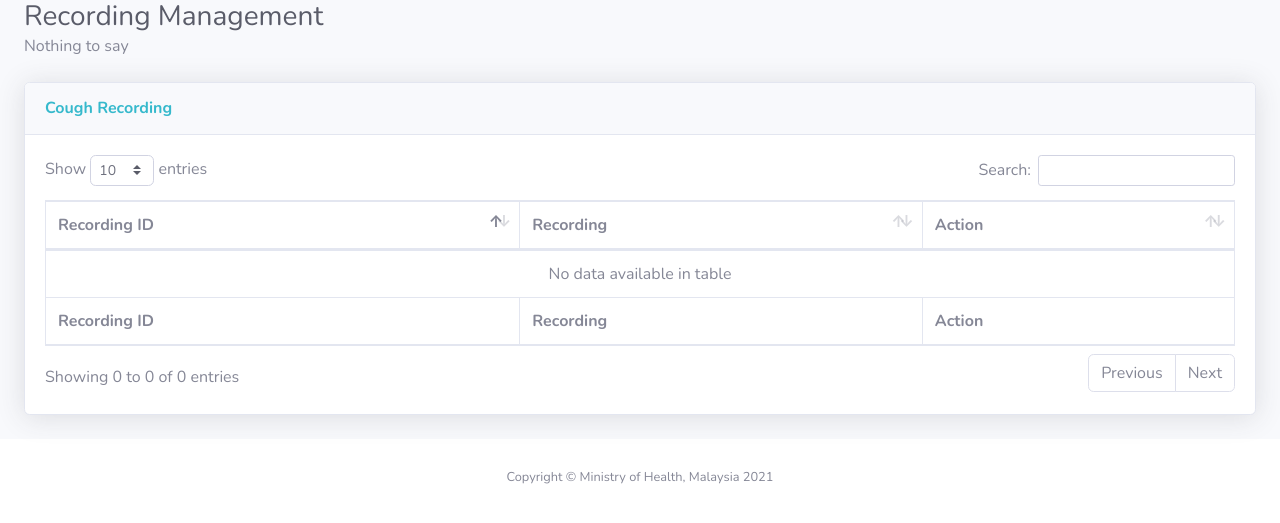
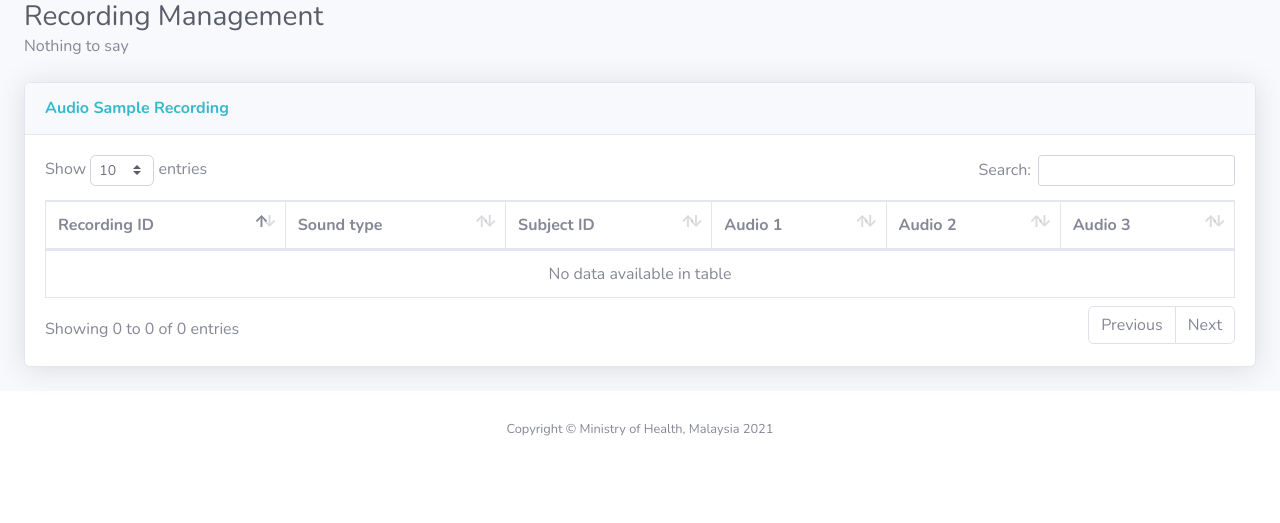
Before and after one commit to Infront-Development/nih-cough-sound, a Django app: page /recording/viewRecording in a window 1280 px wide. Shown: the top 523 px of the page. Run offline with Django 3.2, Linux system fonts and the light colour scheme; data that the repository does not hold is empty; some libraries are stand-ins or nearby versions.

Commit message:
Datatable integration with new Audio Sample Model

```diff
--- a/questionnaire/templates/record.html
+++ b/questionnaire/templates/record.html
@@ -17,29 +17,58 @@
         <thead>
           <tr>
             <th> Recording ID</th>
-            <th> Recording</th>
-            <th>Action</th>
+            <th>Sound type</th>
+            <th>Subject ID</th>
+
+            <th> Audio 1</th>
+            <th> Audio 2</th>
+            <th> Audio 3</th>
+
+
+            <!-- <th>Action</th> -->
           </tr>
         </thead>
-        <tfoot>
-          <tr>
-            <th> Recording ID</th>
-            <th> Recording</th>
-            <th>Action</th>
-          </tr>
-        </tfoot>
+
         <tbody>
-          {% for cough_data in cough %}
-                <tr>
-                    <td>{{ cough_data.cough_id }}</td>
-                    <td>{{ cough_data.cough_record.url }}</td>
-                    <td><audio src="{{ cough_data.cough_record.url }}" controls="controls">Your browser does not support the audio element.</audio></td>
-                </tr>
-          {% endfor %}
+
+
+        </tbody>
+
+
         </tbody>
       </table>
     </div>
   </div>
 </div>
 
+<script>
+//  $(document).ready(function() {
+//     // Init product table
+//     const csrftoken = Cookies.get('csrftoken');
+//     $('#dataTable').DataTable(
+//     {
+//         "processing" : true,
+//         "serverSide" : true,
+//         "select" : true,
+//         "ajax" : {
+//             url : '/api/products/pagination/',
+//             type : 'POST',
+//             beforeSend: function (request) {
+//                 request.setRequestHeader("X-CSRFToken", csrftoken);
+//             }
+//         },
+
+//         "columns" : [
+//             {"data" : "recordingID", "width": "50%"},
+//             {"data" : "sound_type", "width" : "10%"},
+//             {"data" : "subject ID", "width" : "10%"},
+//             {"data" : "audio1"},
+//             {"data" : "audio2"},
+//             {"data" : "audio3"},
+//         ]
+//     }
+//     );}
+//   );
+</script>
+
 {% endblock content_container %}
--- a/recording/views.py
+++ b/recording/views.py
@@ -66,10 +66,10 @@ def breathPage(request):
         return render(request,"breath.html", context)
 
 def viewRecording(request):
-    cough = AudioRecordSample.objects.all()
+    audio_samples = AudioRecordSample.objects.select_related('subjects')
     context = {
-        'cough': cough,
-        'title': "Cough"
+        'audio_samples': audio_samples,
+        'title': "Audio Sample"
     }
     return render(request,'record.html',context)
 
```
